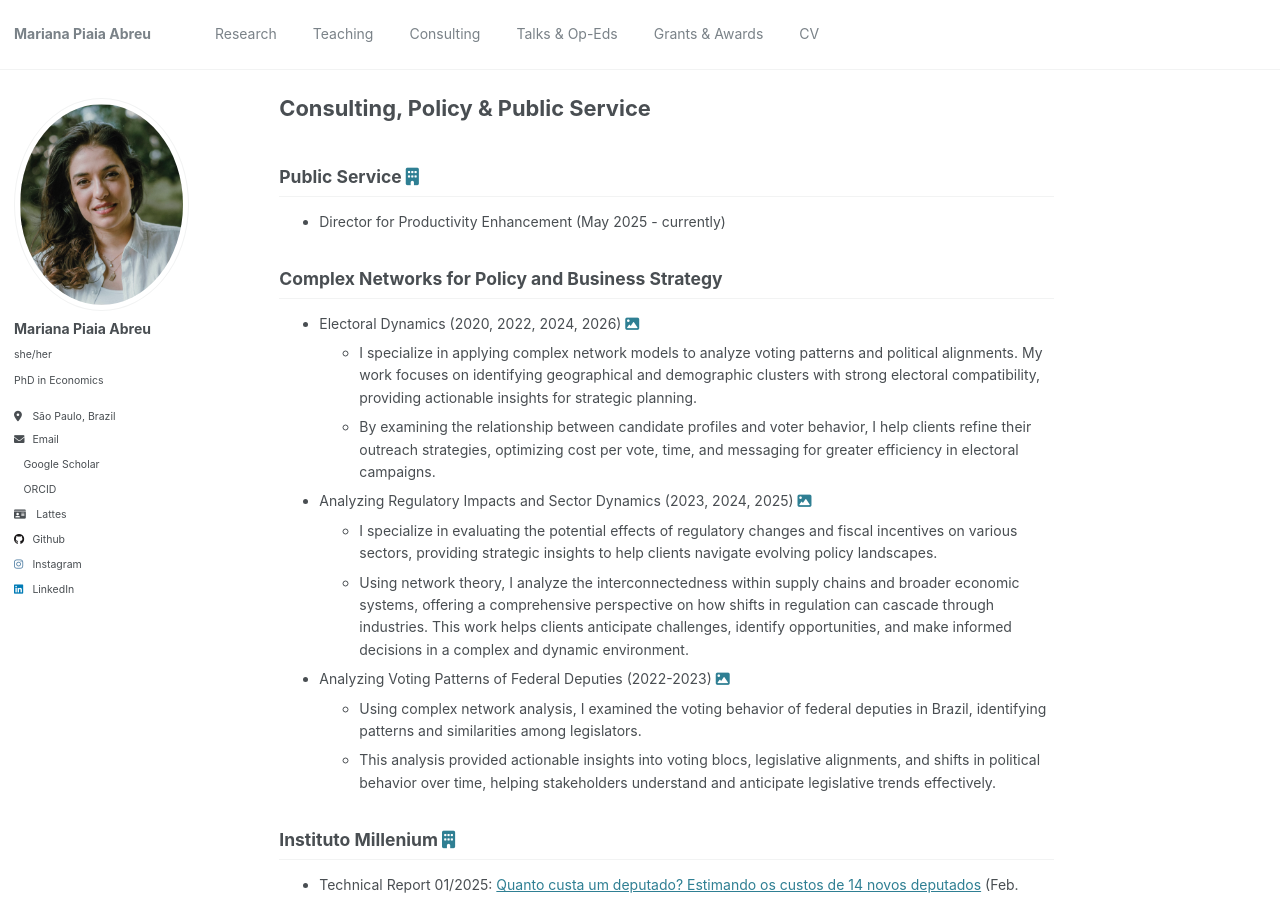
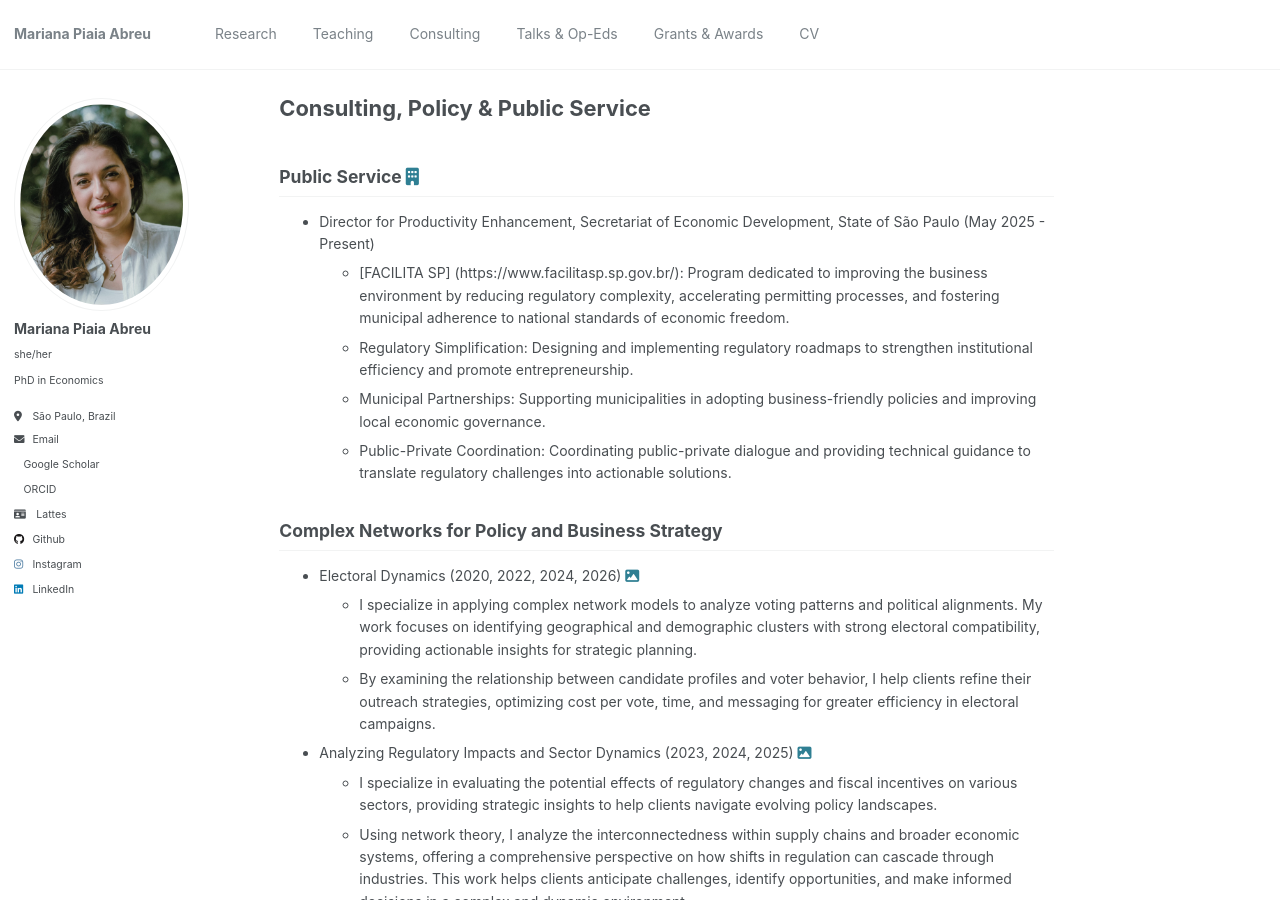
Before and after one commit to piaiaabreu/piaiaabreu.github.io, a Jekyll site: the page built from _pages/consulting.md, in a window 1280 px wide and 900 px high. Built offline with Jekyll 4.4.1, drawn with Linux system fonts in a browser that asks for light colours; a style sheet for code colours, icons or effects is not loaded.

Commit message:
Update consulting.md

```diff
--- a/_pages/consulting.md
+++ b/_pages/consulting.md
@@ -8,7 +8,13 @@ redirect_from:
 ---
 
 ## Public Service <a href="https://www.desenvolvimentoeconomico.sp.gov.br/" target="_blank" title="Instituto Millenium"><i class="fas fa-building"></i></a>
-* Director for Productivity Enhancement (May 2025 - currently)
+
+* Director for Productivity Enhancement, Secretariat of Economic Development, State of São Paulo (May 2025 - Present)
+  * [FACILITA SP] (https://www.facilitasp.sp.gov.br/): Program dedicated to improving the business environment by reducing regulatory complexity, accelerating permitting processes, and fostering municipal adherence to national standards of economic freedom.
+  * Regulatory Simplification: Designing and implementing regulatory roadmaps to strengthen institutional efficiency and promote entrepreneurship.
+  * Municipal Partnerships: Supporting municipalities in adopting business-friendly policies and improving local economic governance.
+  * Public-Private Coordination: Coordinating public-private dialogue and providing technical guidance to translate regulatory challenges into actionable solutions.
+
 
 ## Complex Networks for Policy and Business Strategy
 
```
